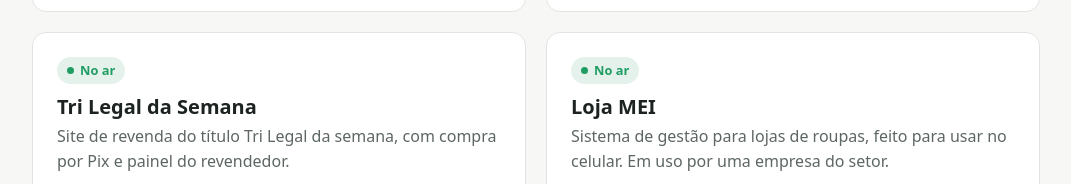
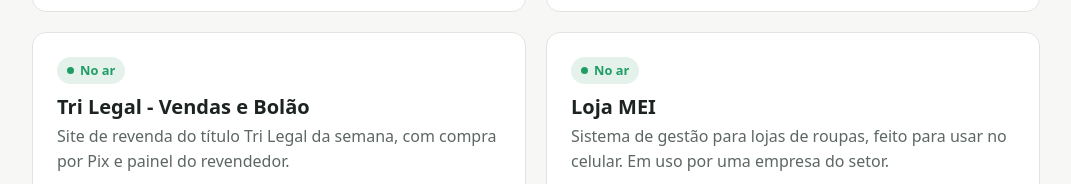
Before and after one commit to guiargenta/guiargenta.github.io, a plain HTML site: page index.html in a window 1280 px wide. Shown: the part 1290-1474 px from the top of the page, without its empty margins (104-1175 px from the left). Drawn offline with Linux system fonts and the light colour scheme.

Commit message:
docs: renomeia card do Tri Legal para Vendas e Bolão

```diff
--- a/index.html
+++ b/index.html
@@ -262,7 +262,7 @@
 
       <article class="card">
         <span class="badge live">No ar</span>
-        <h3>Tri Legal da Semana</h3>
+        <h3>Tri Legal - Vendas e Bolão</h3>
         <p class="summary">Site de revenda do título Tri Legal da semana, com compra por Pix e painel do revendedor.</p>
         <h4>Funcionalidades</h4>
         <ul class="features">
```
